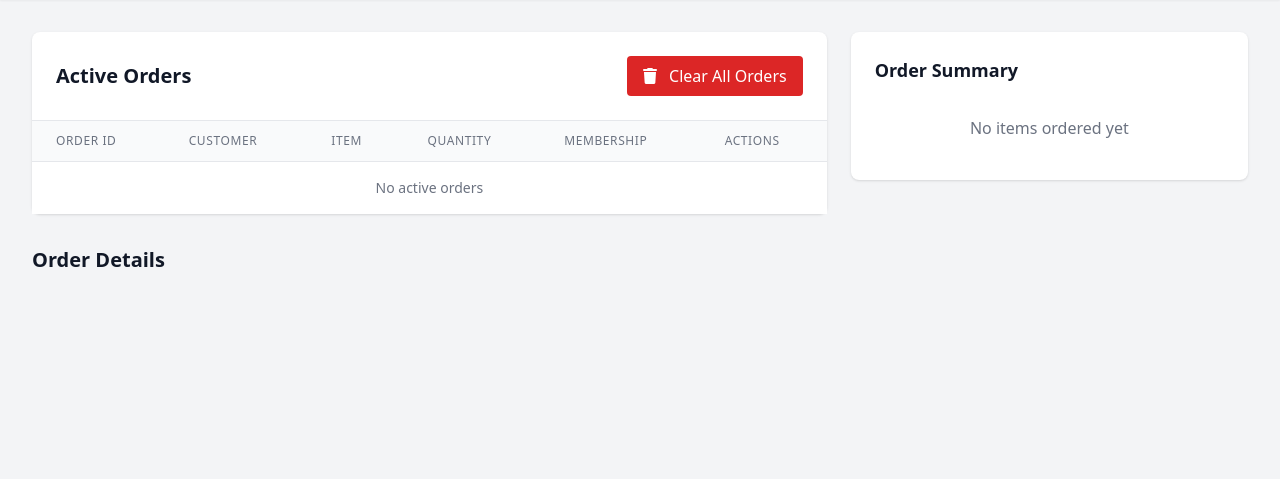
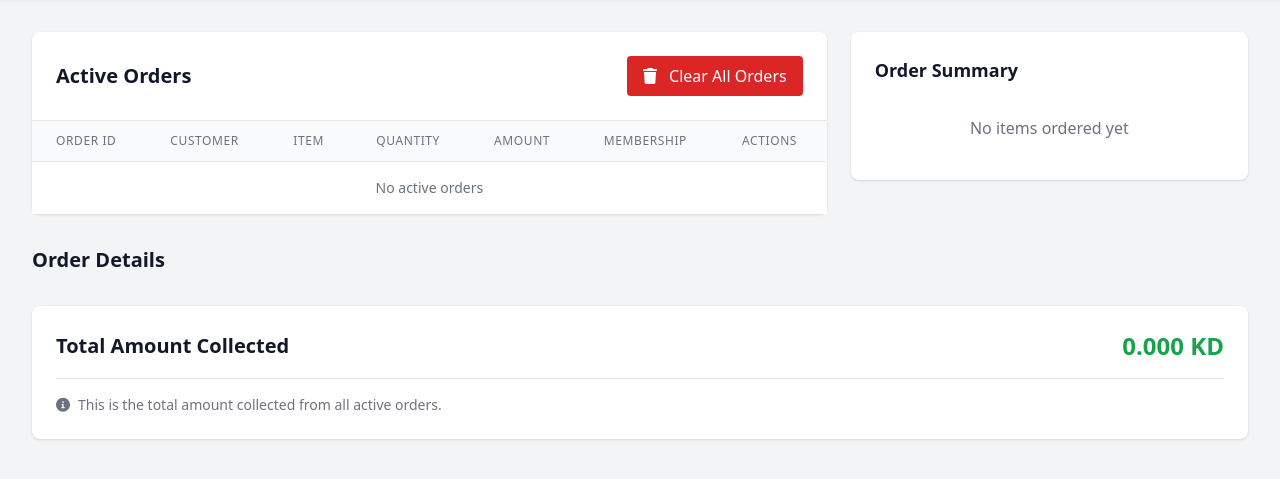
Before and after one commit to abinroy04/MOMS, a Flask app: page /admin in a window 1280 px wide. Shown: the part 72-551 px from the top of the page. Run offline with Flask 3, Linux system fonts and the light colour scheme; data that the repository does not hold is empty; some libraries are stand-ins or nearby versions.

Commit message:
Feature added: shows total amount per order

```diff
--- a/main.py
+++ b/main.py
@@ -347,10 +347,22 @@ def admin():
         orders = response.data
 
         item_summary = {}
+        total_amount_collected = 0
+
+        # Get food items to access price information
+        food_items_response = supabase.table('food-items').select('*').execute()
+        food_items = food_items_response.data
+
+        # Create a price lookup dictionary
+        price_lookup = {}
+        for item in food_items:
+            price_lookup[item['name']] = item.get('price', 0)
 
         # Process orders
         for order in orders:
             if isinstance(order, dict):
+                order_total = 0
+
                 if 'item' in order and isinstance(order['item'], str) and '(x' in order['item']:
                     items_string = order['item']
                     items_parts = items_string.split(', ')
@@ -366,6 +378,10 @@ def admin():
                                 except (ValueError, IndexError):
                                     quantity = 1
 
+                                # Update order total
+                                item_price = price_lookup.get(item_name, 0)
+                                order_total += item_price * quantity
+
                                 if item_name in item_summary:
                                     item_summary[item_name] += quantity
                                 else:
@@ -378,11 +394,19 @@ def admin():
                     except (ValueError, TypeError):
                         quantity = 1
 
+                    # Update order total
+                    item_price = price_lookup.get(item_name, 0)
+                    order_total += item_price * quantity
+
                     # Update summary
                     if item_name in item_summary:
                         item_summary[item_name] += quantity
                     else:
                         item_summary[item_name] = quantity
+
+                # Add total amount to the order
+                order['total_amount'] = round(order_total, 3)
+                total_amount_collected += order_total
 
         sorted_summary = dict(sorted(item_summary.items()))
 
@@ -408,7 +432,10 @@ def admin():
 
                 parsed_orders.append(parsed_order)
 
-        return render_template('admin.html', orders=parsed_orders, item_summary=sorted_summary)
+        return render_template('admin.html',
+                              orders=parsed_orders,
+                              item_summary=sorted_summary,
+                              total_amount=round(total_amount_collected, 3))
     except Exception as e:
         import traceback
         print(f"Error in admin route: {e}")
--- a/templates/admin.html
+++ b/templates/admin.html
@@ -43,6 +43,9 @@
                                     Quantity
                                 </th>
                                 <th scope="col" class="px-6 py-3 text-left text-xs font-medium text-gray-500 uppercase tracking-wider">
+                                    Amount
+                                </th>
+                                <th scope="col" class="px-6 py-3 text-left text-xs font-medium text-gray-500 uppercase tracking-wider">
                                     Membership
                                 </th>
                                 <th scope="col" class="px-6 py-3 text-left text-xs font-medium text-gray-500 uppercase tracking-wider">
@@ -53,7 +56,7 @@
                         <tbody class="bg-white divide-y divide-gray-200">
                             {% if orders %}
                                 {% for order in orders %}
-                                <tr>
+                                <tr class="order-row">
                                     <td class="px-6 py-4 whitespace-nowrap text-sm font-medium text-gray-900">
                                         {{ order.order_id }}
                                     </td>
@@ -64,10 +67,36 @@
                                         </p>
                                     </td>
                                     <td class="px-6 py-4 whitespace-nowrap text-sm text-gray-500">
-                                        {{ order.item if 'item' in order else order.name }}
+                                        <div class="bg-gray-50 rounded p-2">
+                                            {% if 'item' in order and '(x' in order.item %}
+                                                {% set items_parts = order.item.split(', ') %}
+                                                <ul class="space-y-1 text-xs">
+                                                {% for item_part in items_parts %}
+                                                    {% if '(x' in item_part %}
+                                                        {% set item_name_parts = item_part.split(' (x') %}
+                                                        {% if item_name_parts|length >= 2 %}
+                                                            <li class="flex justify-between">
+                                                                <span>{{ item_name_parts[0] }}</span>
+                                                                <span class="font-medium">x{{ item_name_parts[1].rstrip(')') }}</span>
+                                                            </li>
+                                                        {% endif %}
+                                                    {% endif %}
+                                                {% endfor %}
+                                                </ul>
+                                            {% else %}
+                                                <p class="text-xs">{{ order.item }}</p>
+                                            {% endif %}
+                                        </div>
                                     </td>
                                     <td class="px-6 py-4 whitespace-nowrap text-sm text-gray-500">
                                         {{ order.quantity if 'quantity' in order else '1' }}
+                                    </td>
+                                    <td class="px-6 py-4 whitespace-nowrap text-sm text-gray-500">
+                                        {% if 'total_amount' in order %}
+                                            {{ order.total_amount }} KD
+                                        {% else %}
+                                            N/A
+                                        {% endif %}
                                     </td>
                                     <td class="px-6 py-4 whitespace-nowrap text-sm text-gray-500">
                                         {{ order.membership if 'membership' in order else 'None' }}
@@ -85,7 +114,7 @@
                                 {% endfor %}
                             {% else %}
                                 <tr>
-                                    <td colspan="6" class="px-6 py-4 text-center text-sm text-gray-500">No active orders</td>
+                                    <td colspan="7" class="px-6 py-4 text-center text-sm text-gray-500">No active orders</td>
                                 </tr>
                             {% endif %}
                         </tbody>
@@ -120,7 +149,12 @@
 
           {% for order in orders %}
             <div class="order-card bg-white shadow rounded p-4 mb-4">
-              <h3 class="font-bold text-lg">Order #{{ order.order_id }}</h3>
+              <div class="flex justify-between items-center">
+                <h3 class="font-bold text-lg">Order #{{ order.order_id }}</h3>
+                {% if 'total_amount' in order %}
+                <div class="font-bold text-green-600">{{ order.total_amount }} KD</div>
+                {% endif %}
+              </div>
               <p>Customer: {{ order.customer_name }}</p>
               <p>Phone: {{ order.phone }}</p>
 
@@ -153,6 +187,26 @@
               {% endif %}
             </div>
           {% endfor %}
+        </div>
+
+        <!-- Total Amount Section -->
+        <div class="mt-8 bg-white shadow rounded-lg p-6">
+            <div class="flex justify-between items-center">
+                <h2 class="text-xl font-semibold text-gray-900">Total Amount Collected</h2>
+                <div class="text-2xl font-bold text-green-600">
+                    {% if total_amount %}
+                        {{ total_amount }} KD
+                    {% else %}
+                        0.000 KD
+                    {% endif %}
+                </div>
+            </div>
+
+            <div class="mt-4 pt-4 border-t border-gray-200">
+                <div class="text-sm text-gray-500">
+                    <p><i class="fas fa-info-circle mr-2"></i>This is the total amount collected from all active orders.</p>
+                </div>
+            </div>
         </div>
     </main>
 
```
